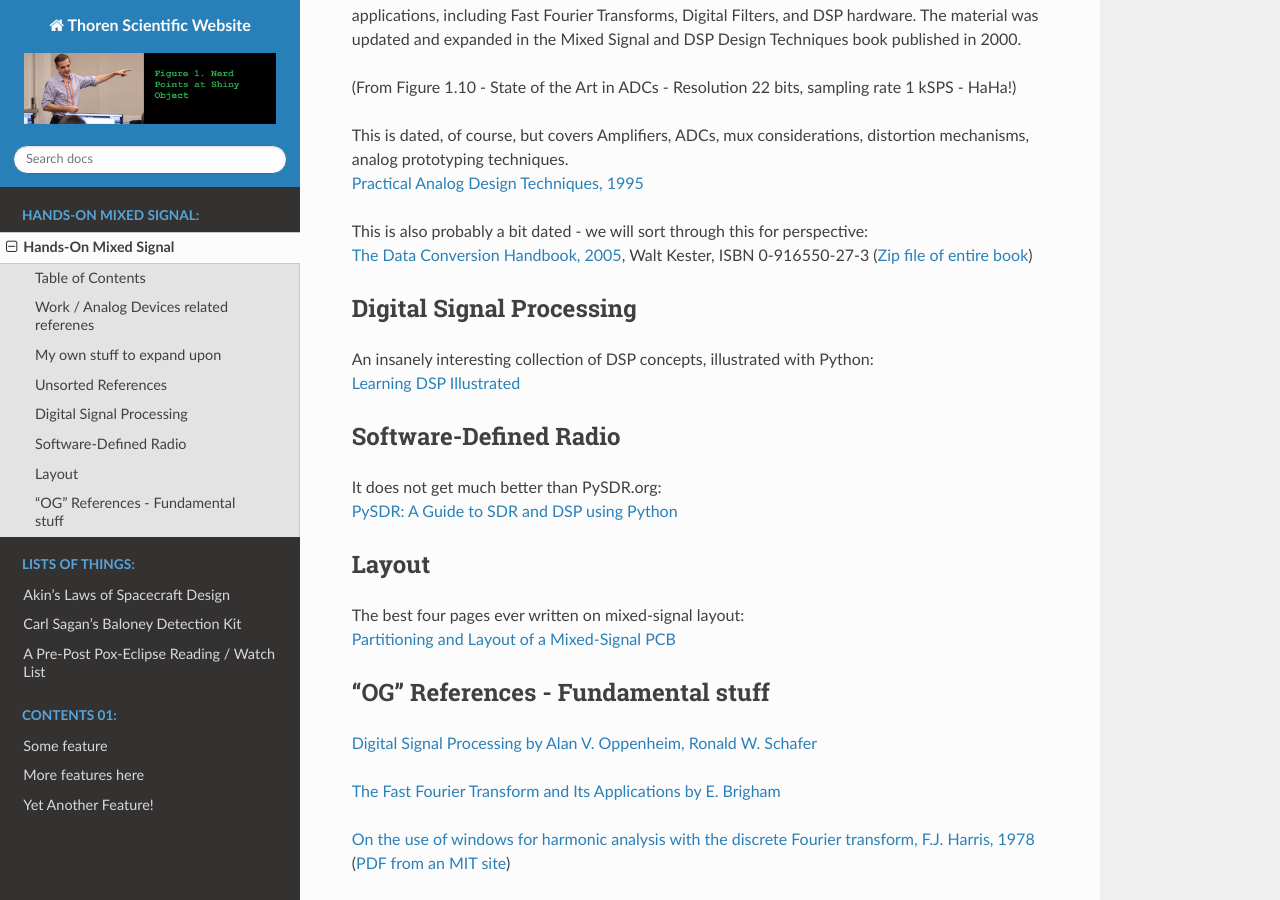
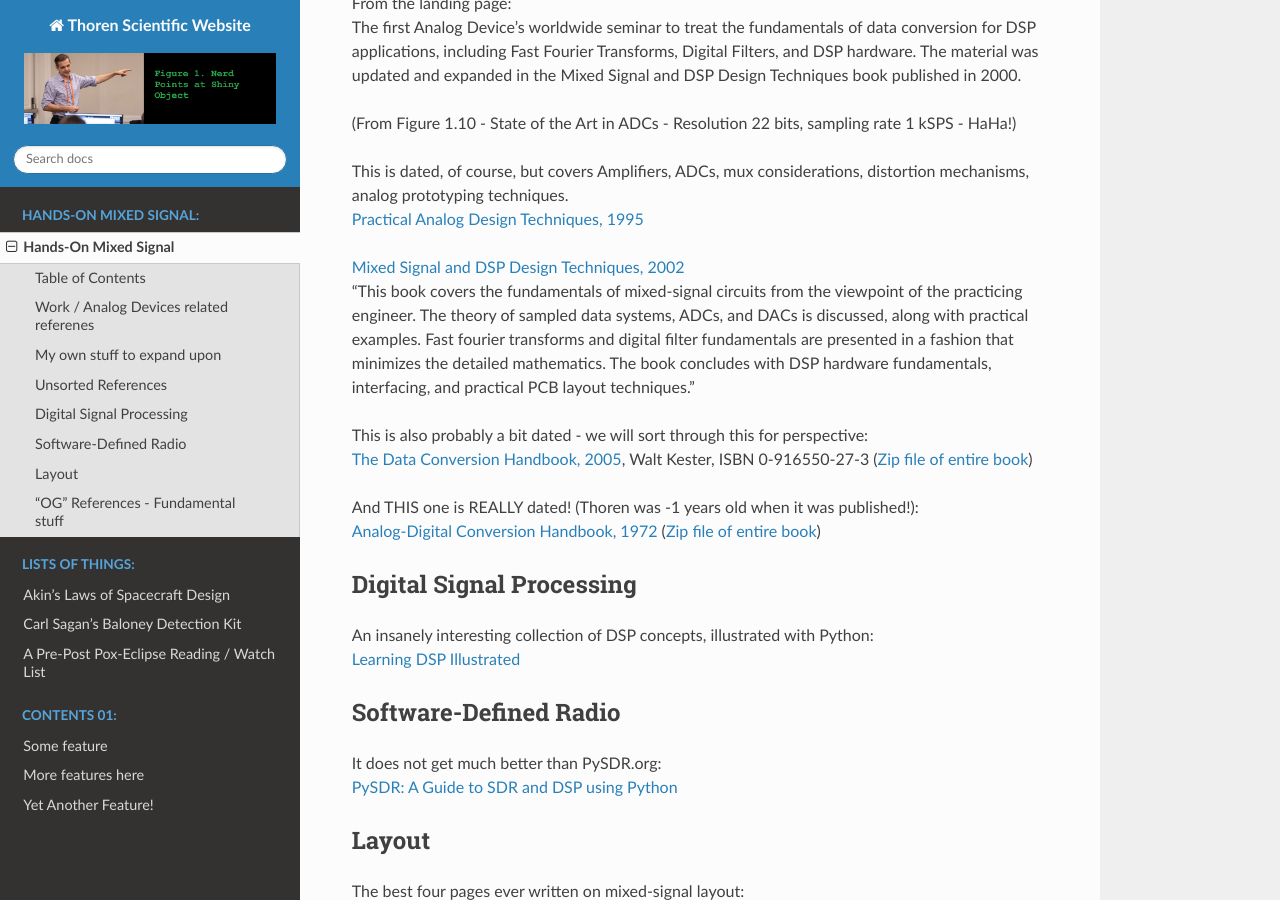
Before and after one commit to thorenscientific/thorenscientific.github.io, a Sphinx documentation site: the page built from doc/hands_on_mixed_signal/index.rst, in a window 1280 px wide and 900 px high, scrolled down 2976 px. Built offline with Sphinx 7.4.7 and the Read the Docs theme 3.1.0, drawn with Linux system fonts in a browser that asks for light colours; some of the changed text lies outside the part shown.

Commit message:
doc/hands_on_mixed_signal/index.rst: add a couple of references

```diff
--- a/doc/hands_on_mixed_signal/index.rst
+++ b/doc/hands_on_mixed_signal/index.rst
@@ -2,7 +2,7 @@ Hands-On Mixed Signal
 =====================
 
 .. toctree::
-   :maxdepth: 4
+   :maxdepth: 1
    :caption: Table of Contents Draft:
 
    table_of_contents/index.rst
@@ -34,6 +34,10 @@ Throughout all of these, there has been a common thread of trying to make things
 One of the inspirations for this is effort is this dissertation: |br|
 `The ASPEN platform : tools for mixed signal electronics, digital signal processing, and biomedical electronics <https://purl.stanford.edu/nq977kw3386>`__ William Esposito, 2018. It's a REALLY nice collection of, well, see the title.
 
+Another is Dr. David S. Ricketts' `Advanced analog IC and Data Converter Course lectures <https://rickettslab.org/adc/>`__. |br|
+(Also see his "Rabbit Radar!")
+
+
 Work / Analog Devices related referenes
 ~~~~~~~~~~~~~~~~~~~~~~~~~~~~~~~~~~~~~~~
 
@@ -45,7 +49,8 @@ This is also foundational, but adds in tools for generating and analyzing signal
 
 Note that this is in a fork of analogdevicesinc/documentation, The future home will be `HERE <https://analogdevicesinc.github.io/documentation/learning/sw_infrastructure/index.htmltr>`__.
 
-
+`"Webinar: Noise Analysis in Precision Analog Designs" <https://ez.analog.com/webinar/c/e/157>`__ |br|
+Done by Scott Hunt, most excellent. (`Slide Deck <https://ez.analog.com/webinar/m/presentations/2772>`__, `Video link <https://ez.analog.com/webinar/m/recordings/2468>`__)
 
 
 
@@ -94,10 +99,15 @@ The first Analog Device’s worldwide seminar to treat the fundamentals of data
 This is dated, of course, but covers Amplifiers, ADCs, mux considerations, distortion mechanisms, analog prototyping techniques. |br|
 `Practical Analog Design Techniques, 1995 <https://www.analog.com/en/resources/technical-books/practical-analog-design-techniques.html>`__
 
+`Mixed Signal and DSP Design Techniques, 2002 <https://www.analog.com/en/resources/technical-books/mixed_signal_dsp_design_book.html>`__ |br|
+"This book covers the fundamentals of mixed-signal circuits from the viewpoint of the practicing engineer. The theory of sampled data systems, ADCs, and DACs is discussed, along with practical examples. Fast fourier transforms and digital filter fundamentals are presented in a fashion that minimizes the detailed mathematics. The book concludes with DSP hardware fundamentals, interfacing, and practical PCB layout techniques."
 
 This is also probably a bit dated - we will sort through this for perspective: |br|
 `The Data Conversion Handbook, 2005 <https://www.analog.com/en/resources/technical-books/data-conversion-handbook.html>`__, Walt Kester, ISBN 0-916550-27-3 (`Zip file of entire book <https://www.analog.com/media/en/training-seminars/design-handbooks/Data-Conversion-Handbook/analog_digital_conversion.zip>`__)
 
+And THIS one is REALLY dated! (Thoren was -1 years old when it was published!): |br|
+`Analog-Digital Conversion Handbook, 1972 <https://www.analog.com/en/resources/technical-books/analog-digital-conversion-1972.html>`__
+(`Zip file of entire book <https://www.analog.com/media/en/training-seminars/design-handbooks/Analog-Digital-Conversion-1972/Analog-Digital-Conversion-Handbook-1972.zip>`__)
 
 Digital Signal Processing
 ~~~~~~~~~~~~~~~~~~~~~~~~~
--- a/doc/hands_on_mixed_signal/table_of_contents/index.rst
+++ b/doc/hands_on_mixed_signal/table_of_contents/index.rst
@@ -1,5 +1,5 @@
 Table of Contents
-=====================
+=================
 
 Stream of Consciousness Brainstorm for a table of contents.
 
```
Also changed, not shown: _static/nerd_points_at_shiny_object.jpg (deleted), _static/nerd_points_at_shiny_object.png (deleted).
